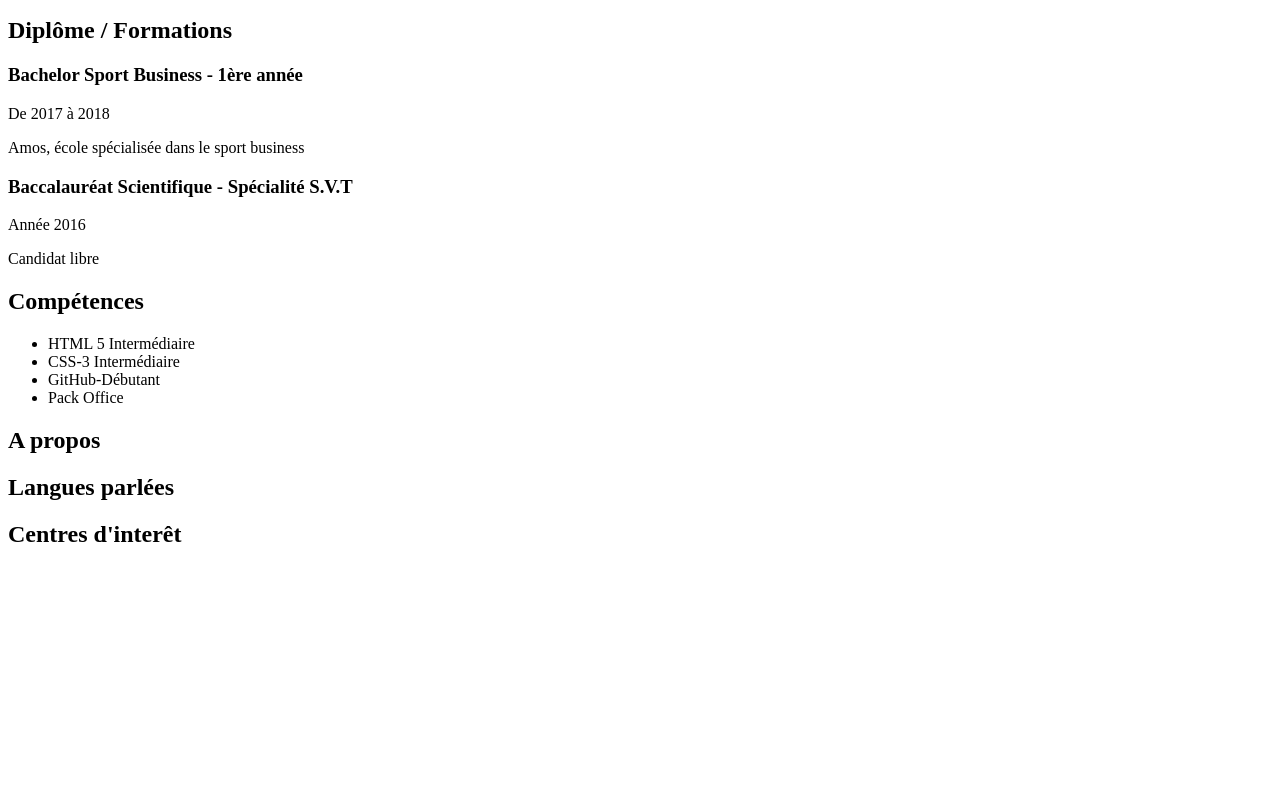
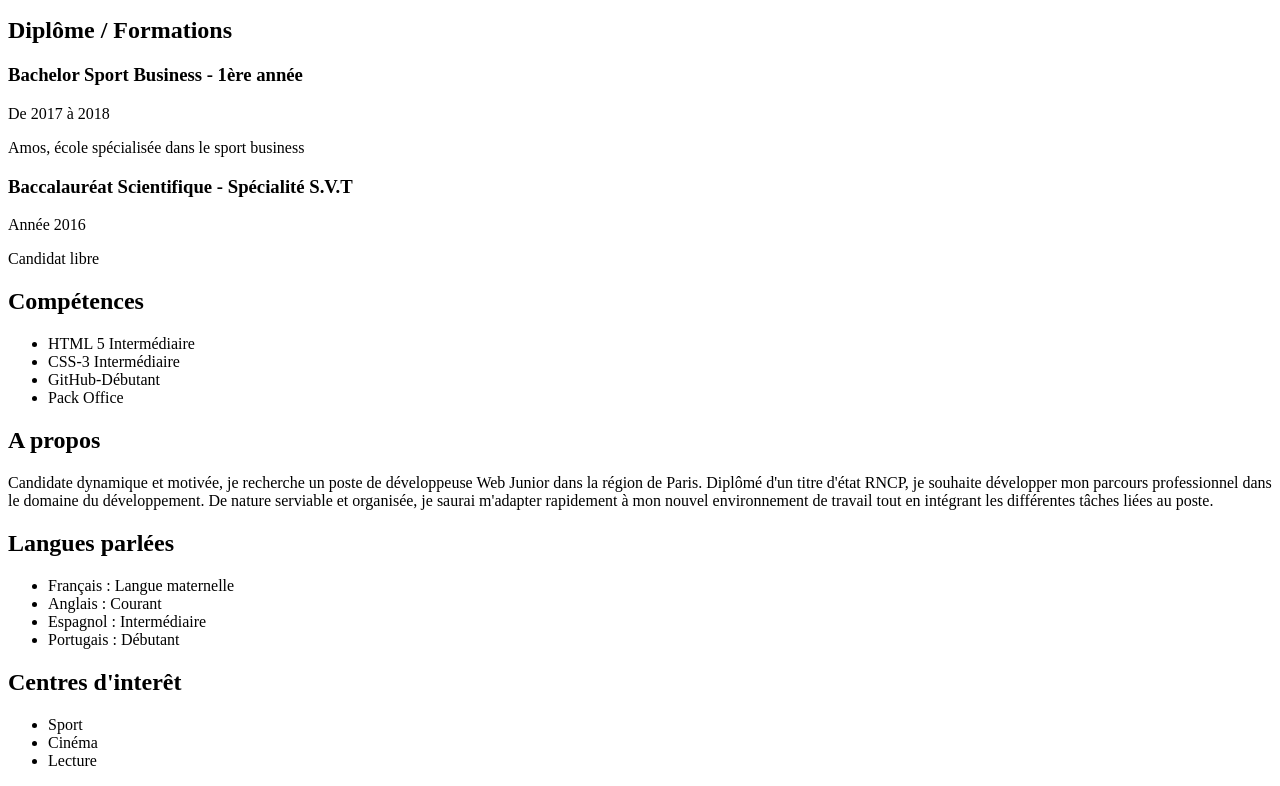
Before and after one commit to ElAlbe/Mon-Cv, a plain HTML site: page index.html in a window 1280 px wide. Shown: the part 1144-1930 px from the top of the page. Before the commit the page ends 1712 px from the top, so only its background shows below. Drawn offline with Linux system fonts and the light colour scheme.

Commit message:
Add descritpion datas

```diff
--- a/index.html
+++ b/index.html
@@ -84,18 +84,33 @@
         <section>
             <div>
                 <h2> A propos </h2>
+                <p>  Candidate dynamique et motivée, je recherche un poste de développeuse Web Junior dans la région de Paris.
+                     Diplômé d'un titre d'état RNCP, je souhaite développer mon parcours professionnel dans le domaine du développement.
+                     De nature serviable et organisée, je saurai m'adapter rapidement à mon nouvel environnement de travail tout en intégrant les différentes tâches liées au poste.
+                </p>
             </div>
         </section>
 
         <section>
             <div>
                 <h2> Langues parlées </h2>
+                <ul>
+                    <li> Français : Langue maternelle </li>
+                    <li> Anglais : Courant </li>
+                    <li> Espagnol : Intermédiaire </li>
+                    <li> Portugais : Débutant </li>
+                </ul>
             </div>
         </section>
 
         <section>
             <div>
                 <h2> Centres d'interêt</h2>
+                <ul>
+                    <li> Sport </li>
+                    <li> Cinéma </li>
+                    <li> Lecture </li>
+                </ul>
             </div>
         </section>
 
```
